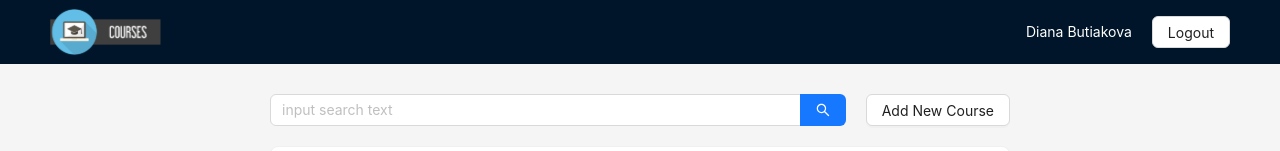
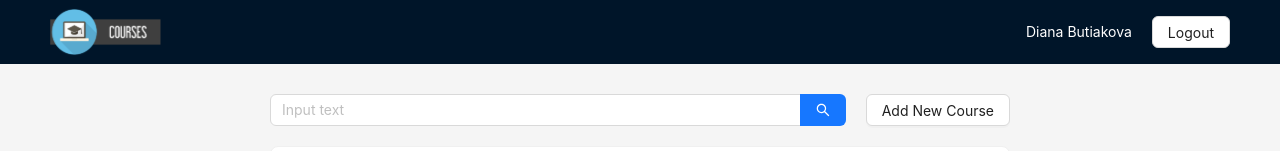
Before and after one commit to bt-diana/courses-app, a React (Vite) app in the folder react-task-1/: page / in a window 1280 px wide. Shown: the top 151 px of the page. Built offline with nearby package versions, Linux system fonts and the light colour scheme.

Commit message:
feat: change SearchBar placeholder

```diff
--- a/react-task-1/src/components/SearchBar/SearchBar.tsx
+++ b/react-task-1/src/components/SearchBar/SearchBar.tsx
@@ -9,9 +9,7 @@ const { Search } = Input;
 const onSearch: SearchProps['onSearch'] = (value) => console.log(value);
 
 const SearchBar = () => {
-  return (
-    <Search placeholder="input search text" onSearch={onSearch} enterButton />
-  );
+  return <Search placeholder="Input text" onSearch={onSearch} enterButton />;
 };
 
 export default SearchBar;
```
